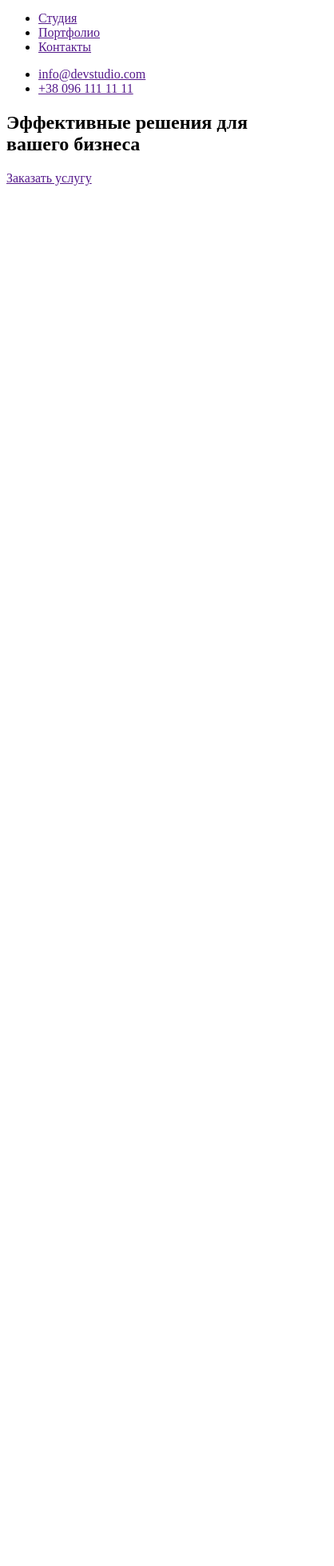
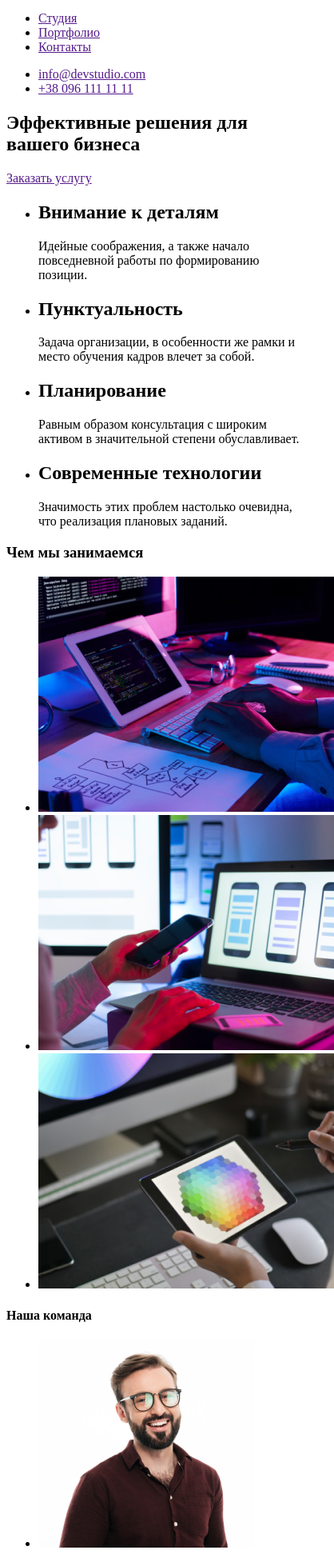
Before and after one commit to Serhii-05/goit-markup-hw-01, a plain HTML site: page index.html in a window 390 px wide. Shown: the part 34-1992 px from the top of the page at 80% size, 418 px wide, since content can reach past the window. Before the commit the page ends 844 px from the top, so only its background shows below. Drawn offline with Linux system fonts and the light colour scheme.

Commit message:
Сверстал main

```diff
--- a/index.html
+++ b/index.html
@@ -23,12 +23,71 @@
             <li><a href="">+38 096 111 11 11</a></li>
           </ul>
     </header>
+    <!--Main-->
+    <main>
     <!--Герой-->
     <section>
         <h1>Эффективные решения для вашего бизнеса</h1>
         <a href="">Заказать услугу</a>
     </section>
-
+    <!--Особенности-->
+    <section>
+        <ul>
+            <li>
+                <h2>Внимание к деталям</h2>
+                <p>Идейные соображения, а также начало повседневной работы по формированию позиции.</p>
+            </li>
+            <li>
+                <h2>Пунктуальность</h2>
+                <p>Задача организации, в особенности же рамки и место обучения кадров влечет за собой.</p>
+            </li>
+            <li>
+                <h2>Планирование</h2>
+                <p>Равным образом консультация с широким активом в значительной степени обуславливает.</p>
+            </li>
+            <li>
+                <h2>Современные технологии</h2>
+                <p>Значимость этих проблем настолько очевидна, что реализация плановых заданий.</p>
+            </li>
+        </ul>
+    </section>
+    <!--Чем мы занимаемся-->
+    <section>
+        <h3>Чем мы занимаемся</h3>
+        <ul>
+            <li><img src="/images/box 1.png" alt="foto-Layout" width="370" /></li>
+            <li><img src="/images/box 2.png" alt="foto-Mobile development" width="370" /></li>
+            <li><img src="/images/box 3.png" alt="foto-Adaptive layout" width="370" /></li>
+        </ul>
+    </section>
+    <!--Наша команда-->
+    <section>
+        <h4>Наша команда</h4>
+        <ul>
+            <li>
+                <img src="/images/img.jpg" alt="foto-
+                Igor Demyanenko" width="270"/>
+                <h5>Игорь Демьяненко</h5>
+                <span>Product Designer</span>
+            </li>
+            <li>
+                <img src="/images/img (1).jpg" alt="foto-Olga Repina" width="270"/>
+                <h5>Ольга Репина</h5>
+                <span>Frontend Developer</span>
+            </li>
+            <li>
+                <img src="/images/img (2).jpg" alt="foto-Nikolay Tarasov" width="270"/>
+                <h5>Николай Тарасов</h5>
+                <span>Marketing</span>
+            </li>
+            <li>
+                <img src="/images/img (4).jpg" alt="foto-Mikhail Ermakov" width="270"/>
+                <h5>Михаил Ермаков</h5>
+                <span>UI Designer</span>
+            </li>
+        </ul>
+    </section>
+    </main>
     <footer></footer>
 </body>
 </html>
```
